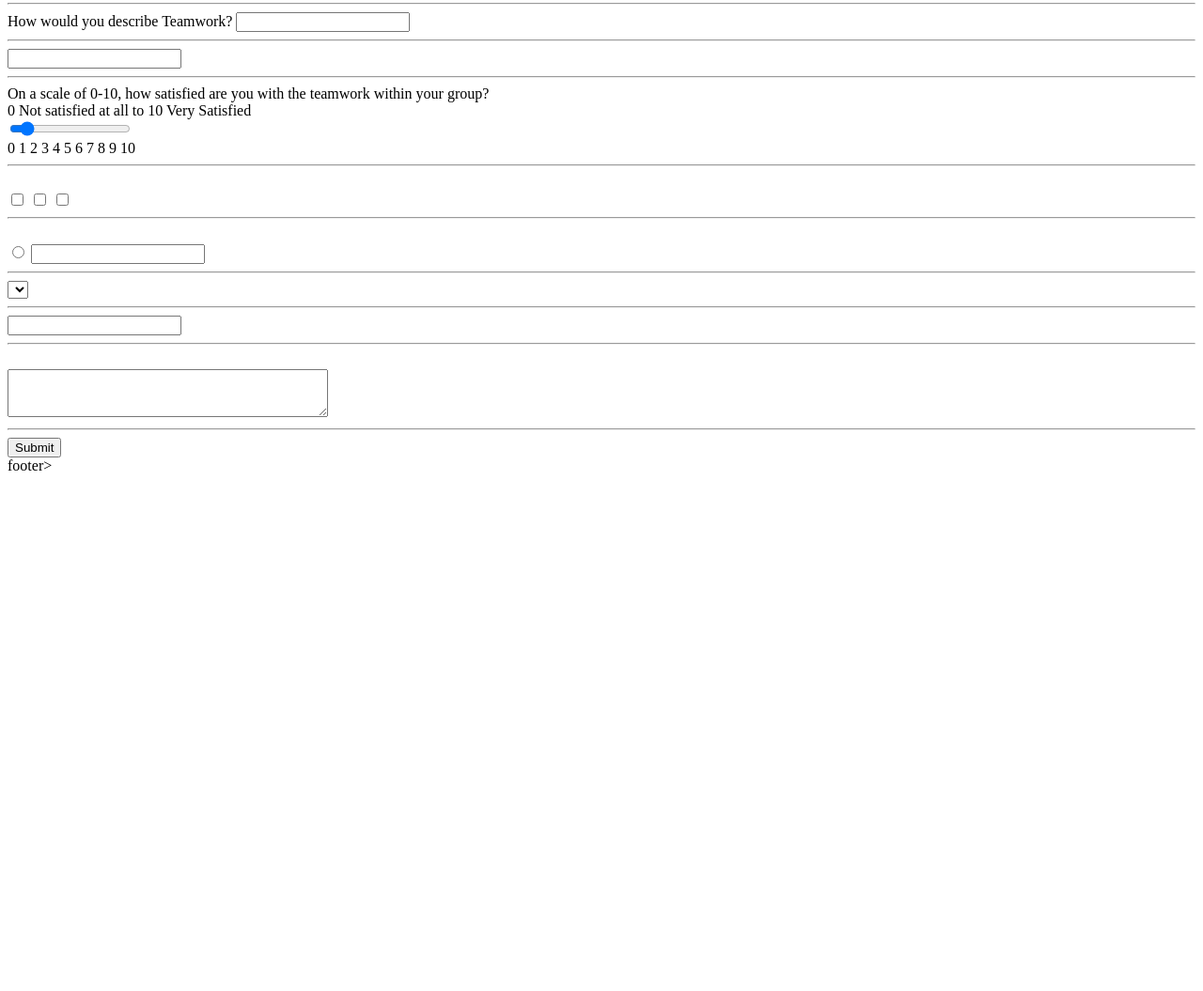
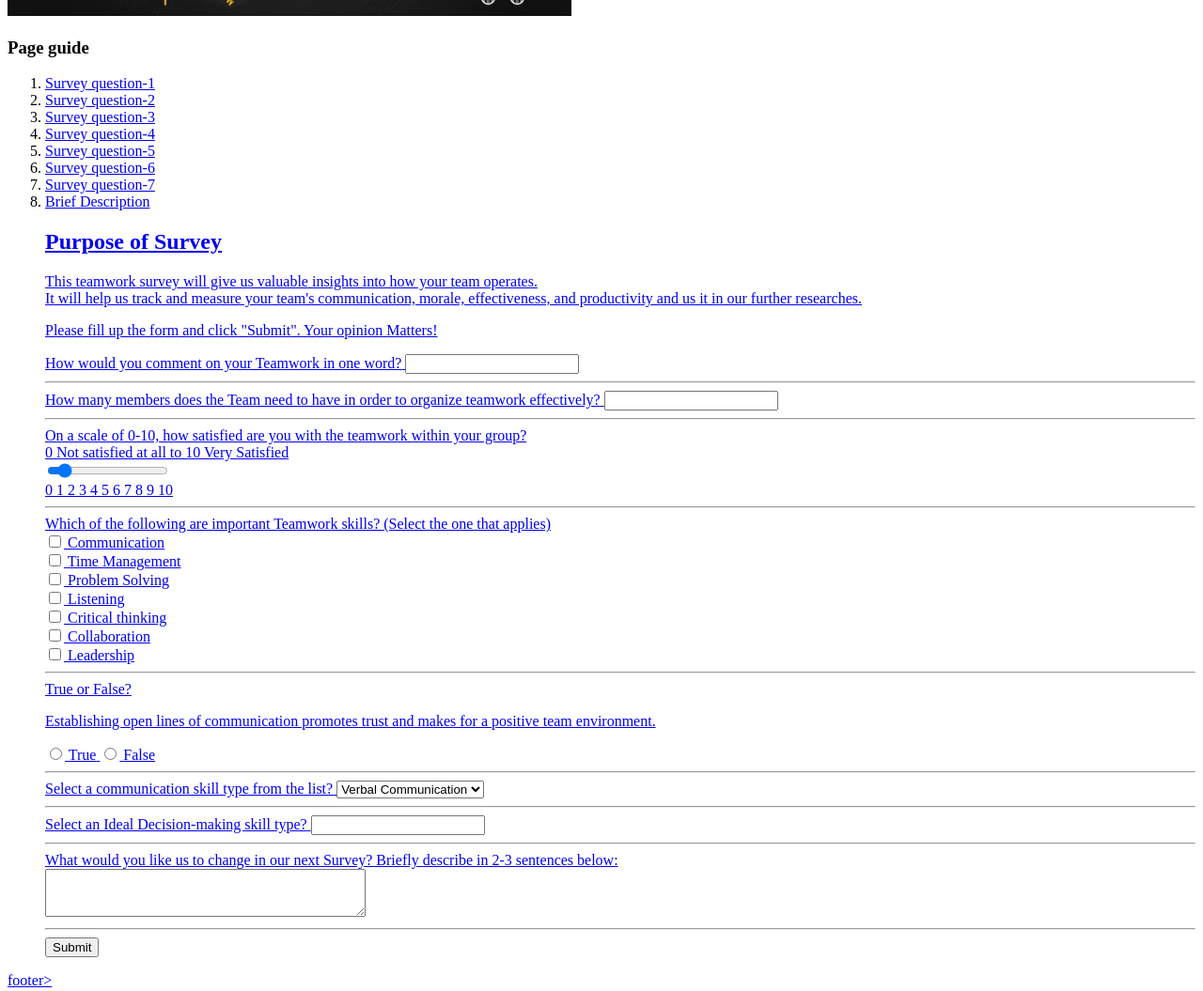
Before and after one commit to Kankoo1/BSM-Project, a plain HTML site: page survey.html in a window 1280 px wide. Shown: the part 408-1463 px from the top of the page at 94% size. Before the commit the page ends 921 px from the top, so only its background shows below. Drawn offline with Linux system fonts and the light colour scheme.

Commit message:
modified resources main

```diff
--- a/survey.html
+++ b/survey.html
@@ -6,49 +6,67 @@
     <meta name="viewport" content="width=device-width, initial-scale=1.0">
     <title>Survey Page</title>
 </head>
-
  <body>
  <header>
   <nav>
-
     <a href="index.html">Home</a>
     <a href="survey.html">Survey</a>
     <a href="resources.html">Resources</a>
     <a href="other-bsm.html">Additional BSMs</a>
-
   </nav>
-   <img src="./files/teamwork.jpg" alt="Teamwork photo" id="photo">
+  <br>
   <h1>Teamwork Survey</h1>
  </header>
 
+ <main>
+    <img src="./files/teamwork.jpg" alt="Teamwork photo" id="photo">
+    <form action="submission.html" method="POST">
+
+      <h3>Page guide</h3>
+      <ol>
+        <li><a href="#question-1">Survey question-1</li>
+        <li><a href="#question-2">Survey question-2</li>
+        <li><a href="#question-3">Survey question-3</li>
+        <li><a href="#communication">Survey question-4</li>
+        <li><a href="#true">Survey question-5</li>
+        <li><a href="#communication-1">Survey question-6</li>
+        <li><a href="#skill">Survey question-7</li>
+          <li><a href="#extra">Brief Description</li>
 
 
-
-    <hr>
+      <section class="survey-description">
+        <h2>Purpose of Survey</h2>
+         <p>This teamwork survey will give us valuable insights into how your team operates.
+        <br>
+          It will help us track and measure your team's communication, morale, effectiveness, and productivity and us it in our further researches.
+        </p>
+        <p>
+          Please fill up the form and click "Submit". Your opinion Matters!
+        </p>
 
 
-  <main>
-    <form action="submission.html" method="POST">
+      </section>
 
-      <section class="question">
-        <label for="question-1">How would you describe Teamwork?</label>
-        <input type="text" name="question-1" id="question-1">
+
+      <section class="survey-question-1">
+        <label for="question-1">How would you comment on your Teamwork in one word?</label>
+        <input type="text" name="question-1" id="question-1" required>
       </section>
       <hr>
 
-      <section class="">
-        <label for=""></label>
-        <input type="number" name="" id="">
+      <section class="survey-question-2">
+        <label for="question-2">How many members does the Team need to have in order to organize teamwork effectively?</label>
+        <input type="number" name="question-2" id="question-2" required>
       </section>
       <hr>
 
-      <section class="satisfaction">
+      <section class="survey-question-3">
         <label for="question-3">On a scale of 0-10, how satisfied are you with the teamwork within your group?
           <br>
           0 Not satisfied at all to 10 Very Satisfied
         </label>
         <br>
-        <input type="range" name="question-3" id="question-3" value="1" min="0" max="10">
+        <input type="range" name="question-3" id="question-3" value="1" min="0" max="10" required>
         <br>
         <span>0</span>
         <span>1</span>
@@ -64,50 +82,68 @@
       </section>
       <hr>
 
-      <section class="">
-        <span></span>
+      <section class="survey-question-4">
+        <span>Which of the following are important Teamwork skills? (Select the one that applies)</span>
         <br>
-        <input type="checkbox" name="" id="" value="">
-        <label for=""></label>
-        <input type="checkbox" name="" id="" value="">
-        <label for=""></label>
-        <input type="checkbox" name="" id="" value="">
-        <label for=""></label>
+        <input type="checkbox" name="skills" id="communication" value="communication">
+        <label for="communication">Communication</label>
+        <br>
+        <input type="checkbox" name="skills" id="time-Management" value="time-Management">
+        <label for="time-Management">Time Management</label>
+        <br>
+        <input type="checkbox" name="skills" id="problem-solving" value="problem-solving">
+        <label for="problem-solving">Problem Solving</label>
+        <br>
+        <input type="checkbox" name="skills" id="listening" value="listening">
+        <label for="listening">Listening</label>
+        <br>
+        <input type="checkbox" name="skills" id="critical-thinking" value="critical-thinking">
+        <label for="critical-thinking">Critical thinking</label>
+        <br>
+        <input type="checkbox" name="skills" id="collaboration" value="collaboration">
+        <label for="collaboration">Collaboration</label>
+        <br>
+        <input type="checkbox" name="skills" id="leadership" value="leadership">
+        <label for="leadership">Leadership</label>
+
       </section>
       <hr>
 
-      <section class="">
-        <span></span>
-        <br>
-        <input type="radio" name="" id="" value="">
-        <label for=""></label>
-        <input type="" name="" id="" value="">
-        <label for=""></label>
+      <section class="survey-question-5">
+        <span>True or False?
+        <p>Establishing open lines of communication promotes trust and makes for a positive team environment.</p>
+        </span>
+
+        <input type="radio" name="answer" id="true" value="true">
+        <label for="true">True</label>
+        <input type="radio" name="answer" id="false" value="false">
+        <label for="false">False</label>
       </section>
       <hr>
 
-      <section class="">
-        <label for=""></label>
-        <select name="" id="">
-          <option value=""></option>
-          <option value=""></option>
-          <option value=""></option>
+      <section class="survey-question-6">
+        <label for="communication-1">Select a communication skill type from the list?</label>
+        <select name="communication-1" id="communication-1" required>
+          <option value="verbal-communication">Verbal Communication</option>
+          <option value="inspirational">Inspirational</option>
+          <option value="evaluational">Evaluational</option>
+          <option value="independent">Independent</option>
         </select>
       </section>
       <hr>
 
-      <section class="">
-        <label for=""></label>
-        <input list="" id="" name="">
-        <datalist id="">
-          <option value=""></option>
-          <option value=""></option>
-          <option value=""></option>
+      <section class="survey-question-7">
+        <label for="skill">Select an Ideal Decision-making skill type?</label>
+        <input list="skills" id="skill" name="skill" type="text" required>
+        <datalist id="skills">
+          <option value="Implementing Solutions"></option>
+          <option value="Working on your own project"></option>
+          <option value="Indifference"></option>
         </datalist>
       </section>
       <hr>
       <section class="extra-info">
-        <label for="extra"></label>
+        <label for="extra">What would you like us to change in our next Survey? Briefly describe in 2-3 sentences below:</label>
         <br>
         <textarea id="extra" name="extra" rows="3" cols="40"></textarea>
       </section>
```
Also changed, not shown: index.html (+29 -1 lines), resources.html (+7 -3 lines), 1 other file. Lines whose indentation alone changed are shown as unchanged.
